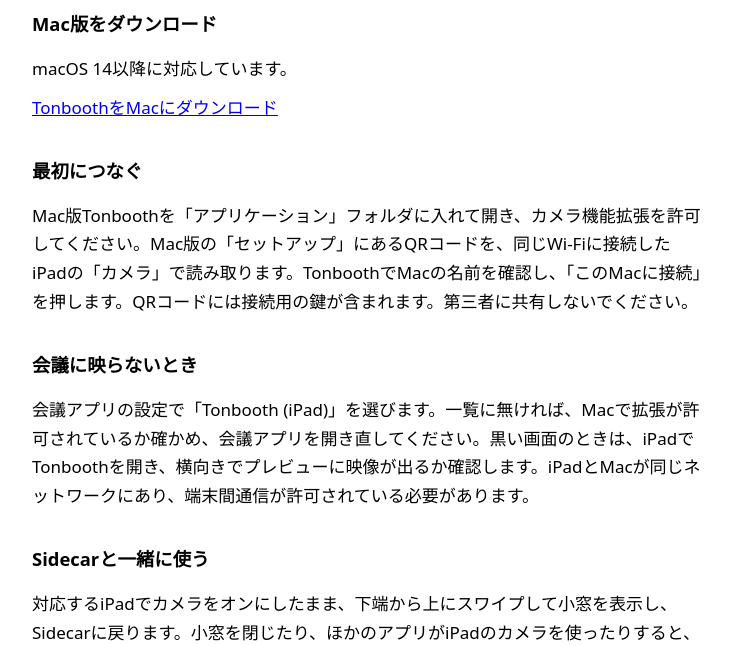
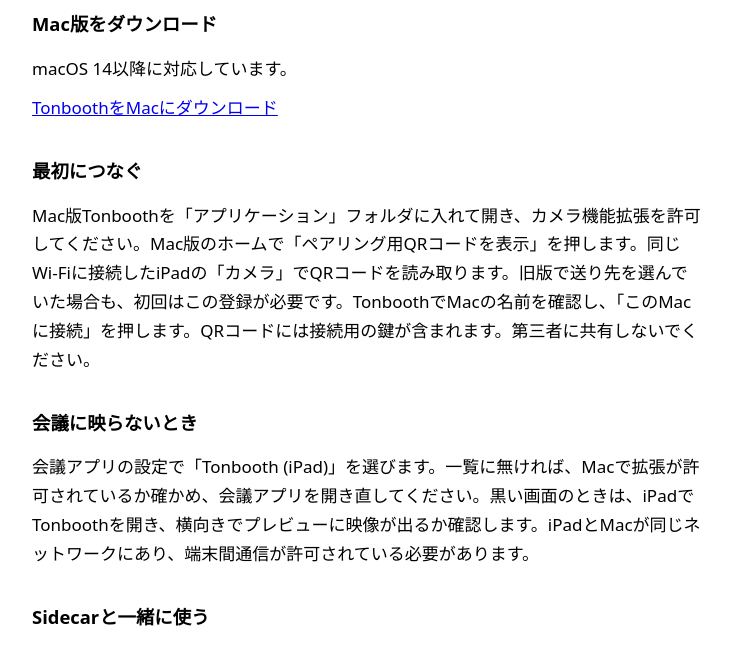
Before and after one commit to Qoo-006/Qoo-006.github.io, a plain HTML site: page tonbooth/index.html in a window 1280 px wide. Shown: the part 136-781 px from the top of the page, without its empty margins (272-1003 px from the left). Drawn offline with Linux system fonts and the light colour scheme.

Commit message:
Update Tonbooth Mac download and first-time pairing instructions

```diff
--- a/tonbooth/index.html
+++ b/tonbooth/index.html
@@ -1 +1 @@
-<!doctype html><html lang="ja"><meta charset="utf-8"><meta name="viewport" content="width=device-width,initial-scale=1"><meta name="color-scheme" content="light dark"><title>Tonbooth サポート</title><style>body{font:17px/1.7 system-ui,sans-serif;margin:auto;padding:3rem 1.25rem;max-width:42rem;color:CanvasText;background:Canvas}h1{line-height:1.22}h2{font-size:1.15rem;margin-top:2rem}a{color:LinkText}nav{margin:2rem 0}p{margin:.65rem 0}</style><main><h1>Tonbooth サポート</h1><h2>Mac版をダウンロード</h2><p>macOS 14以降に対応しています。</p><p><a href="Tonbooth-Mac.zip" download>TonboothをMacにダウンロード</a></p><h2>最初につなぐ</h2><p>Mac版Tonboothを「アプリケーション」フォルダに入れて開き、カメラ機能拡張を許可してください。Mac版の「セットアップ」にあるQRコードを、同じWi-Fiに接続したiPadの「カメラ」で読み取ります。TonboothでMacの名前を確認し、「このMacに接続」を押します。QRコードには接続用の鍵が含まれます。第三者に共有しないでください。</p><h2>会議に映らないとき</h2><p>会議アプリの設定で「Tonbooth (iPad)」を選びます。一覧に無ければ、Macで拡張が許可されているか確かめ、会議アプリを開き直してください。黒い画面のときは、iPadでTonboothを開き、横向きでプレビューに映像が出るか確認します。iPadとMacが同じネットワークにあり、端末間通信が許可されている必要があります。</p><h2>Sidecarと一緒に使う</h2><p>対応するiPadでカメラをオンにしたまま、下端から上にスワイプして小窓を表示し、Sidecarに戻ります。小窓を閉じたり、ほかのアプリがiPadのカメラを使ったりすると、映像が止まることがあります。</p><h2>購入を復元する</h2><p>購入時と同じApple AccountでApp Storeにサインインします。購入案内の「以前の購入を復元」を押してください。無料の残り時間はiPadの利用状況に表示されます。</p><nav><a href="privacy.html">プライバシーポリシー</a> · <a href="mailto:atolls.2026@gmail.com?subject=Tonbooth">お問い合わせ</a></nav></main></html>
+<!doctype html><html lang="ja"><meta charset="utf-8"><meta name="viewport" content="width=device-width,initial-scale=1"><meta name="color-scheme" content="light dark"><title>Tonbooth サポート</title><style>body{font:17px/1.7 system-ui,sans-serif;margin:auto;padding:3rem 1.25rem;max-width:42rem;color:CanvasText;background:Canvas}h1{line-height:1.22}h2{font-size:1.15rem;margin-top:2rem}a{color:LinkText}nav{margin:2rem 0}p{margin:.65rem 0}</style><main><h1>Tonbooth サポート</h1><h2>Mac版をダウンロード</h2><p>macOS 14以降に対応しています。</p><p><a href="Tonbooth-Mac.zip" download>TonboothをMacにダウンロード</a></p><h2>最初につなぐ</h2><p>Mac版Tonboothを「アプリケーション」フォルダに入れて開き、カメラ機能拡張を許可してください。Mac版のホームで「ペアリング用QRコードを表示」を押します。同じWi-Fiに接続したiPadの「カメラ」でQRコードを読み取ります。旧版で送り先を選んでいた場合も、初回はこの登録が必要です。TonboothでMacの名前を確認し、「このMacに接続」を押します。QRコードには接続用の鍵が含まれます。第三者に共有しないでください。</p><h2>会議に映らないとき</h2><p>会議アプリの設定で「Tonbooth (iPad)」を選びます。一覧に無ければ、Macで拡張が許可されているか確かめ、会議アプリを開き直してください。黒い画面のときは、iPadでTonboothを開き、横向きでプレビューに映像が出るか確認します。iPadとMacが同じネットワークにあり、端末間通信が許可されている必要があります。</p><h2>Sidecarと一緒に使う</h2><p>対応するiPadでカメラをオンにしたまま、下端から上にスワイプして小窓を表示し、Sidecarに戻ります。小窓を閉じたり、ほかのアプリがiPadのカメラを使ったりすると、映像が止まることがあります。</p><h2>購入を復元する</h2><p>購入時と同じApple AccountでApp Storeにサインインします。購入案内の「以前の購入を復元」を押してください。無料の残り時間はiPadの利用状況に表示されます。</p><nav><a href="privacy.html">プライバシーポリシー</a> · <a href="mailto:atolls.2026@gmail.com?subject=Tonbooth">お問い合わせ</a></nav></main></html>
```
Also changed, not shown: 1 other file.
